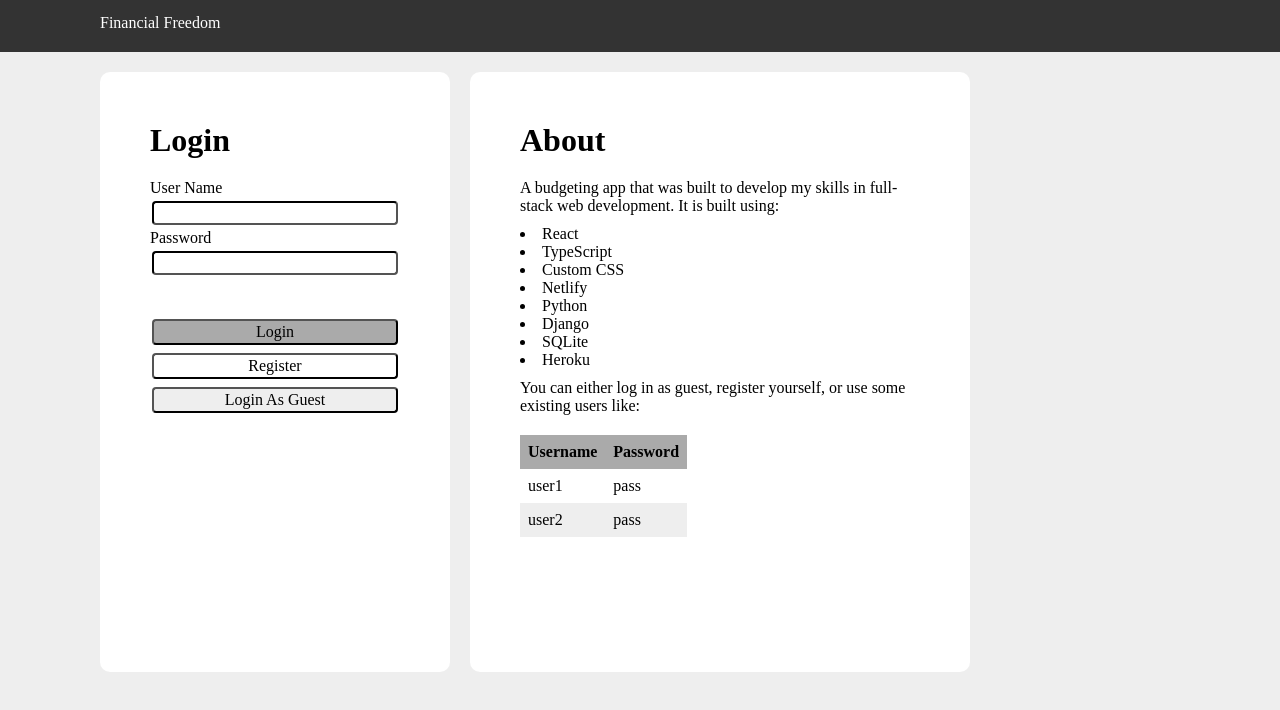
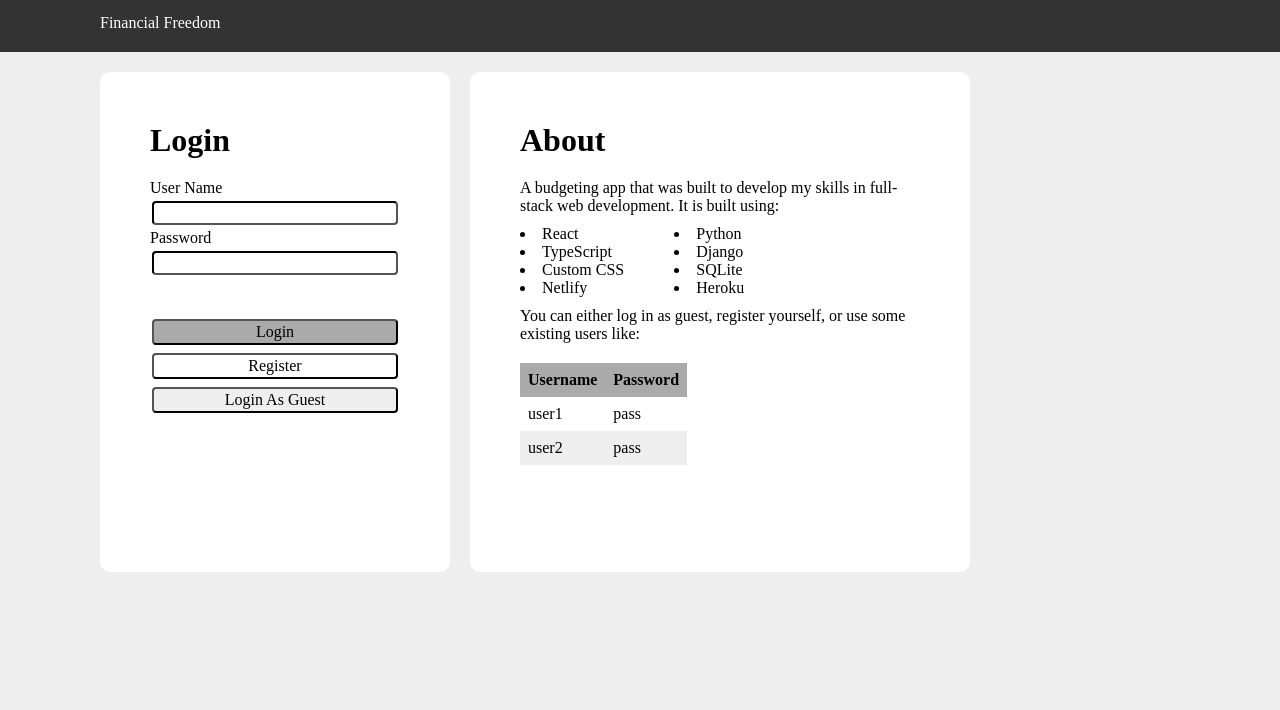
Before and after one commit to joshuarichards001/ff-frontend, a React (Create React App) app: page / in a window 1280 px wide. Shown: the top 710 px of the page. Built offline with nearby package versions, Linux system fonts and the light colour scheme.

Commit message:
Changed sizing login page

```diff
--- a/src/Main.module.css
+++ b/src/Main.module.css
@@ -77,7 +77,7 @@ li a:hover {
   border-radius: 10px;
   padding: 50px;
   margin: 10px;
-  height: 500px;
+  height: 400px;
   width: 250px;
 }
 
--- a/src/components/LoginForm.tsx
+++ b/src/components/LoginForm.tsx
@@ -111,14 +111,20 @@ export default function LoginForm({
             A budgeting app that was built to develop my skills in
             full-stack web development. It is built using:
           </p>
-          <li style={{ marginTop: "10px" }}>React</li>
+          <div style={{ marginTop: "10px", display: "flex" }}>
+            <div style={{ marginRight: "50px"}}>
+              <li>React</li>
               <li>TypeScript</li>
               <li>Custom CSS</li>
               <li>Netlify</li>
+            </div>
+            <div>
               <li>Python</li>
               <li>Django</li>
               <li>SQLite</li>
               <li>Heroku</li>
+            </div>
+          </div>
           <p style={{ marginTop: "10px" }}>
             You can either log in as guest, register yourself, or use
             some existing users like:
```
Lines whose indentation alone changed are shown as unchanged.
